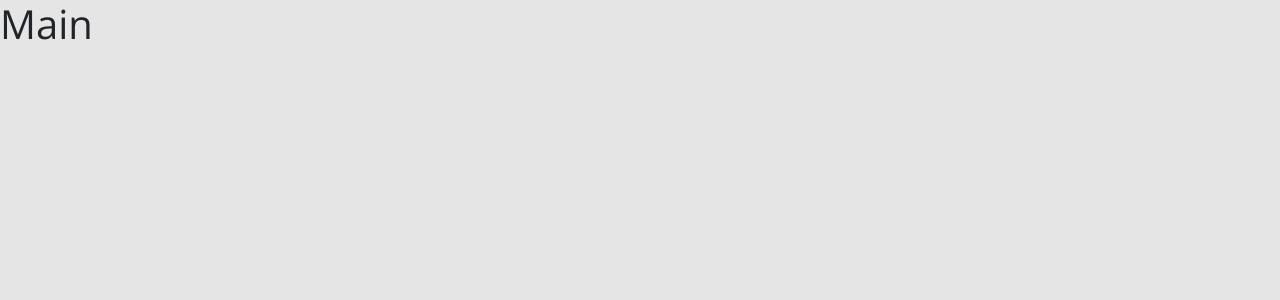
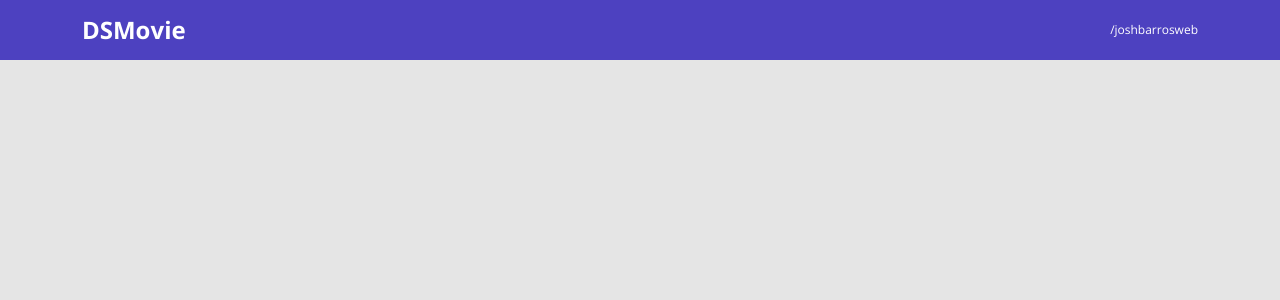
Before and after one commit to joshbarrosweb/reactjs-spring-dsmovie, a React (Create React App) app in the folder frontend/: page / in a window 1280 px wide. Shown: the top 300 px of the page. Built offline with nearby package versions, Linux system fonts and the light colour scheme.

Commit message:
chore: created navbar

```diff
--- a/frontend/src/App.tsx
+++ b/frontend/src/App.tsx
@@ -1,6 +1,8 @@
+import Navbar from "./components/Navbar";
+
 function App() {
   return (
-    <h1>Main</h1>
+    <Navbar />
   );
 }
 
--- /dev/null
+++ b/frontend/src/components/Navbar/index.tsx
@@ -0,0 +1,21 @@
+import "./styles.css";
+
+function Navbar () {
+
+    return (
+        <header>
+        <nav className="container">
+          <div className="dsmovie-nav-content">
+            <h1>DSMovie</h1>
+            <a href="https://github.com/joshbarrosweb">
+              <div className="dsmovie-contact-container">
+                <p className="dsmovie-contact-link">/joshbarrosweb</p>
+              </div>
+            </a>
+          </div>
+        </nav>
+      </header>
+    );
+}
+
+export default Navbar;
--- /dev/null
+++ b/frontend/src/components/Navbar/styles.css
@@ -0,0 +1,29 @@
+header {
+    background-color: var(--color-primary);
+    height: 60px;
+    display: flex;
+    align-items: center;
+}
+
+.dsmovie-nav-content {
+    display: flex;
+    justify-content: space-between;
+    align-items: center;
+    color: #ffffff;
+}
+
+.dsmovie-nav-content h1 {
+    margin: 0;
+    font-weight: 700;
+    font-size: 24px;
+}
+
+.dsmovie-contact-container {
+    display: flex;
+    align-items: center;
+}
+
+.dsmovie-contact-link {
+    margin: 0 0 0 10px;
+    font-size: 12px;
+}
```
Also changed, not shown: 1 other file (tests, documents, lock files or other folders).
